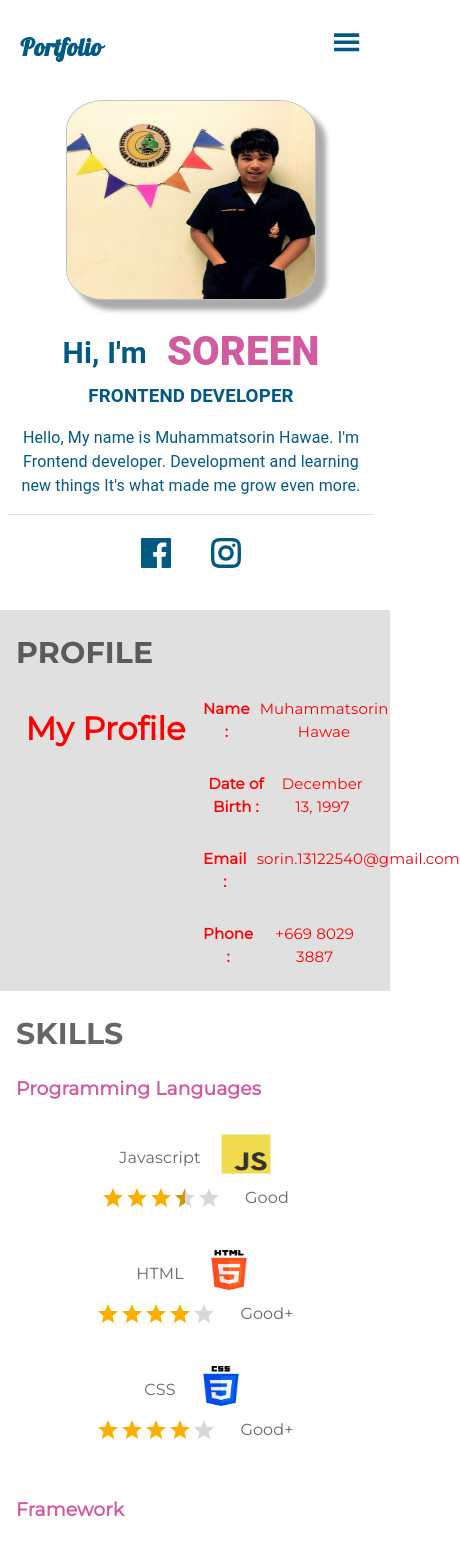
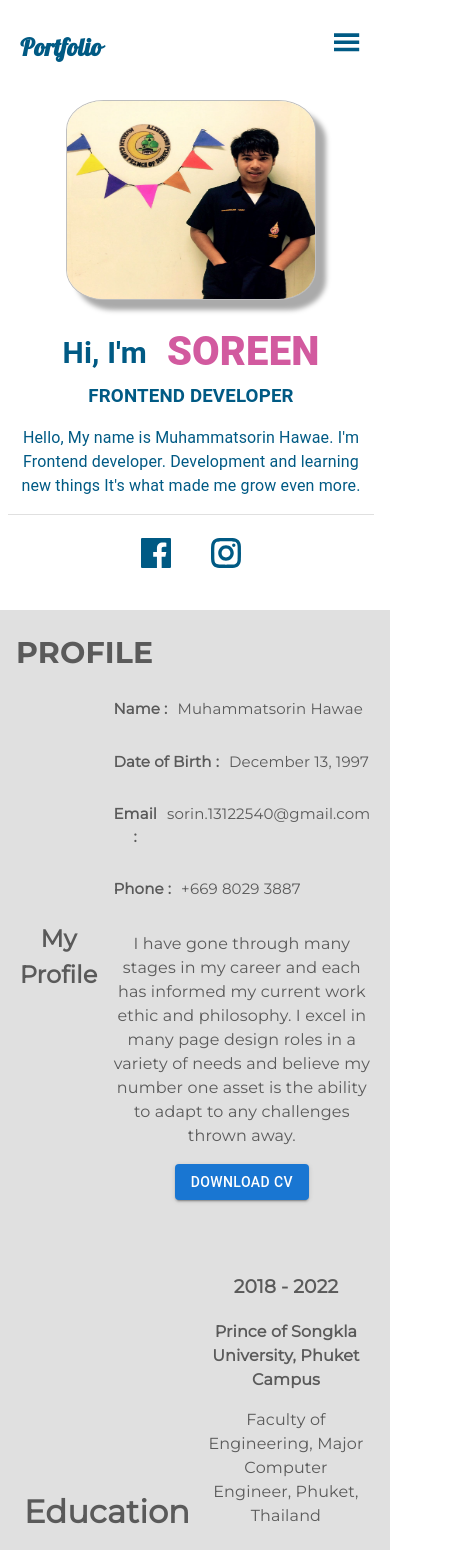
Before and after one commit to Muhammatsorin/next-portfolio, a Next.js app: page / in a window 390 px wide. Shown: the top 1550 px of the page, 460 px wide, since content can reach past the window. Built offline with nearby package versions, Linux system fonts and the light colour scheme.

Commit message:
deploy / test 8

```diff
--- a/components/profile/Profile.js
+++ b/components/profile/Profile.js
@@ -16,7 +16,7 @@ const Profile = (props) => {
         fontFamily: 'Montserrat',
         padding: theme.spacing(1),
         textAlign: 'center',
-        color: 'red',
+        color: theme.palette.text.secondary,
         borderRadius: '0px',
         boxShadow: 'none',
     }));
@@ -32,6 +32,7 @@ const Profile = (props) => {
                                 <h1>My Profile</h1>
                             </Item>
                             <Item className={styles.grid1_item2}>
+                                <div>
                                     <div className={styles.details}>
                                         <p className={styles.pt}>Name :</p>
                                         <p className={styles.pd}>Muhammatsorin Hawae</p>
@@ -48,41 +49,8 @@ const Profile = (props) => {
                                         <p className={styles.pt}>Phone :</p>
                                         <p className={styles.pd}>+669 8029 3887</p>
                                     </div>
-                            </Item>
-                        </Grid>
-                    </Grid>
-                </Container>
-            </Profile_Wrapper>
-            {/* <Profile_Wrapper>
-                <Container maxWidth="lg" className={styles.container}>
-                    <Box sx={{ width: '100%' }} />
-                    <h1 className={styles.title} id={props.id}>profile</h1>
-                    <Grid container rowSpacing={1} columnSpacing={{ xs: 1, sm: 2, md: 3 }} className={styles.row1}>
-                        <Grid item xs={12} md={6} className={styles.grid1}>
-                            <Item className={styles.item1}>
-                                <h1>My Profile</h1>
-                            </Item>
-                        </Grid>
-                        <Grid item xs={12} md={6} className={styles.grid2}>
-                            <Item className={styles.item2}>
-                                <div className={styles.details}>
-                                    <p className={styles.pt}>Name :</p>
-                                    <p className={styles.pd}>Muhammatsorin Hawae</p>
                                 </div>
-                                <div className={styles.details}>
-                                    <p className={styles.pt}>Date of Birth :</p>
-                                    <p className={styles.pd}>December 13, 1997</p>
-                                </div>
-                                <div className={styles.details}>
-                                    <p className={styles.pt}>Email :</p>
-                                    <p className={styles.pd}>sorin.13122540@gmail.com</p>
-                                </div>
-                                <div className={styles.details}>
-                                    <p className={styles.pt}>Phone :</p>
-                                    <p className={styles.pd}>+669 8029 3887</p>
-                                </div>
-                            </Item>
-                            <Item className={styles.item3}>
+                                <div className={styles.download_cv}>
                                     <p>I have gone through many stages in my career and each has informed my current work ethic and philosophy.
                                         I excel in many page design roles in a variety of needs and believe my number one asset is the ability to adapt to any
                                         challenges thrown away.</p>
@@ -91,20 +59,17 @@ const Profile = (props) => {
                                             <Button variant="contained" className={styles.btn}>Download CV</Button>
                                         </a>
                                     </Stack>
+                                </div>
                             </Item>
                         </Grid>
-                    </Grid>
-                    <Grid container rowSpacing={1} columnSpacing={{ xs: 1, sm: 2, md: 3 }} className={styles.row1}>
-                        <Grid item xs={12} md={6} className={styles.grid1}>
-                            <Item className={styles.item1}>
+                        <Grid item xs={12} className={styles.grid2}>
+                            <Item className={styles.grid2_item1}>
                                 <h1>Education</h1>
                             </Item>
-                        </Grid>
-                        <Grid item xs={12} md={6} className={styles.grid2}>
-                            <Item className={styles.my_educate}>
+                            <Item className={styles.grid2_item2}>
                                 <div className={styles.education}>
                                     <div className={styles.university}>
-                                        <h3 >2018 - 2022</h3>
+                                        <h3>2018 - 2022</h3>
                                         <p>Prince of Songkla University, Phuket Campus</p>
                                     </div>
                                     <div className={styles.major}>
@@ -113,19 +78,18 @@ const Profile = (props) => {
                                 </div>
                                 <div className={styles.education}>
                                     <div className={styles.university}>
-                                        <h3 >2013 - 2018</h3>
+                                        <h3>2013 - 2018</h3>
                                         <p>Darunsat Witya School</p>
                                     </div>
                                     <div className={styles.major}>
-                                        <p>Science - Mathematics Programme, Pattani, Thailand</p>
+                                        <p>Science - Mathematics Program, Pattani, Thailand</p>
                                     </div>
                                 </div>
                             </Item>
                         </Grid>
                     </Grid>
-                    <Box />
                 </Container>
-            </Profile_Wrapper> */}
+            </Profile_Wrapper>
         </>
     )
 }
--- a/components/profile/Profile.module.css
+++ b/components/profile/Profile.module.css
@@ -14,43 +14,23 @@
 .grid1 {
     display: flex;
     background-color: #E0E0E0;
+    align-items: flex-start;
+    margin-top: 40px;
 }
 
 .grid1_item1 {
     width: 50%;
 }
 
+.grid1_item1 h1 {
+    font-size: 1.5rem;
+    margin: 0;
+    padding: 0;
+}
+
 .grid1_item2 {
     width: 50%;
     text-align: start;
-}
-
-.item1::before {
-    content: '';
-    height: 3px;
-    background-color: silver;
-    flex-grow: 1;
-}
-
-.item1::after {
-    content: '';
-    height: 3px;
-    background-color: silver;
-    flex-grow: 1;
-}
-
-.item1 h1 {
-    font-size: 20px;
-    margin-left: 10px;
-    margin-right: 10px;
-}
-
-.grid2 {
-    margin-bottom: 20px;
-
-}
-
-.item2 {
     display: flex;
     flex-direction: column;
     align-items: center;
@@ -69,11 +49,15 @@
     margin-left: 10px;
 }
 
-.item3 {
+.download_cv {
     display: flex;
     flex-direction: column;
     align-items: center;
-    background-color: #E0E0E0;
+    margin-bottom: 30px;
+}
+
+.download_cv p {
+    text-align: center;
 }
 
 .btn {
@@ -86,52 +70,60 @@
     color: white;
 }
 
-.my_educate {
+.grid2 {
+    display: flex;
     background-color: #E0E0E0;
+    align-items: flex-start;
+    margin-top: 40px;
 }
 
-.education {
-    display: flex;
-    flex-direction: column;
-    text-align: start;
-
+.grid2_item1 {
+    width: 50%;
 }
 
-.university {
-    display: flex;
-    align-items: center;
+.grid2_item1 h1 h3 {
+    font-size: 1.5rem;
+    margin: 0;
+    padding: 0;
+}
+
+.grid2_item2 {
+    width: 50%;
 }
 
 .university p {
-    margin: 0;
-    padding-left: 20px;
     font-weight: 900;
 }
 
-.university h3 {
-    margin: 0;
-}
+@media (max-width: 1200px) {
 
-.major p {
-    margin: 0;
-    margin-bottom: 20px;
-}
-
-@media (max-width: 1200px) {
-    .education {
-        font-size: 12px;
+    .grid1 {
+        display: flex;
+        flex-direction: column;
+        justify-content: center;
+        align-items: center;
     }
 
-    .university {
+    .grid1_item1 {
+        width: 100%;
+    }
+
+    .grid1_item2 {
+        width: 100%;
+    }
+
+    .grid2 {
         display: flex;
         flex-direction: column;
+        justify-content: center;
         align-items: center;
-        justify-content: center;
-        text-align: center;
     }
 
-    .major {
-        text-align: center;
-        margin-bottom: 10px;
+    .grid2_item1 {
+        width: 100%;
+    }
+
+    .grid2_item2 {
+        width: 100%;
     }
 }
```
Lines whose indentation alone changed are shown as unchanged.
